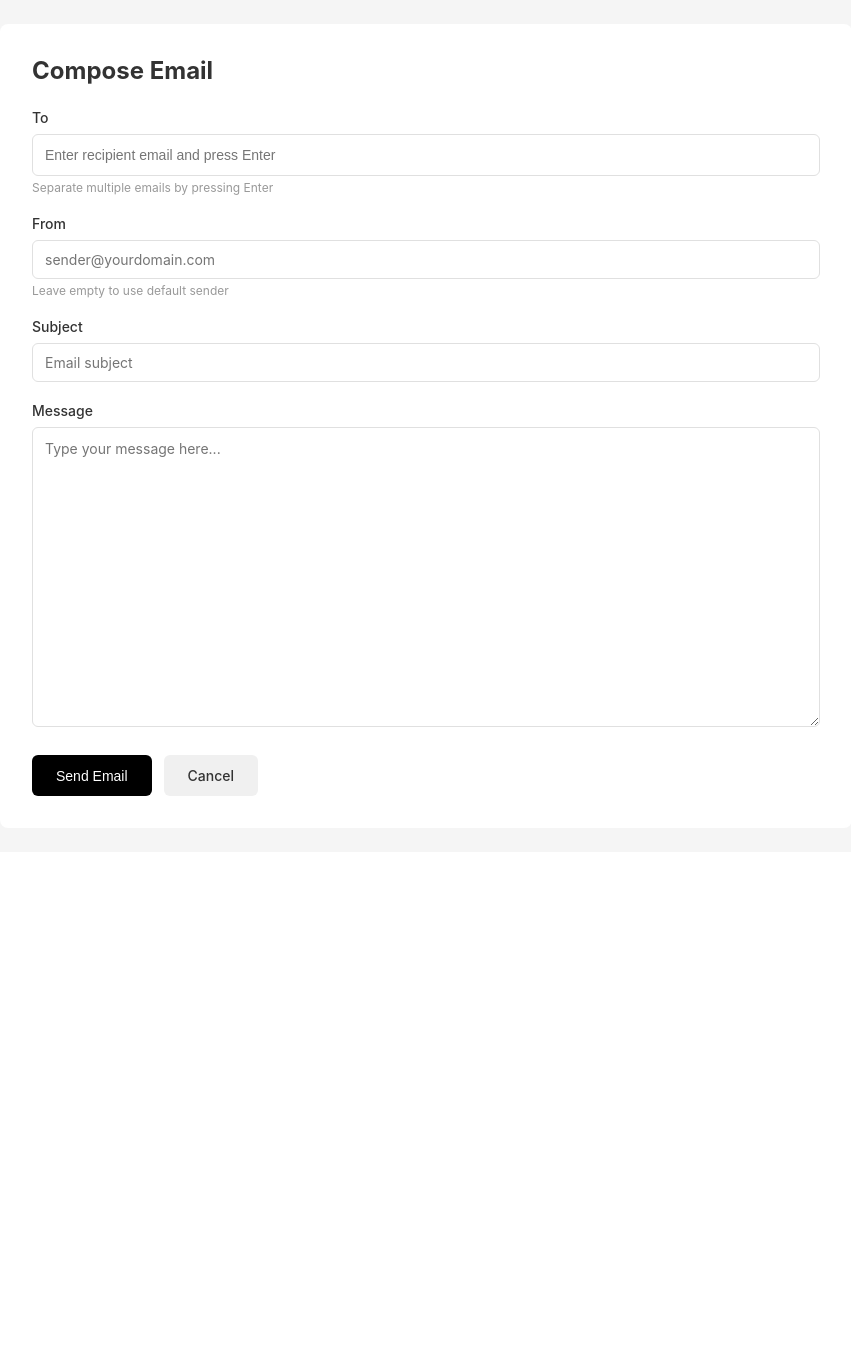
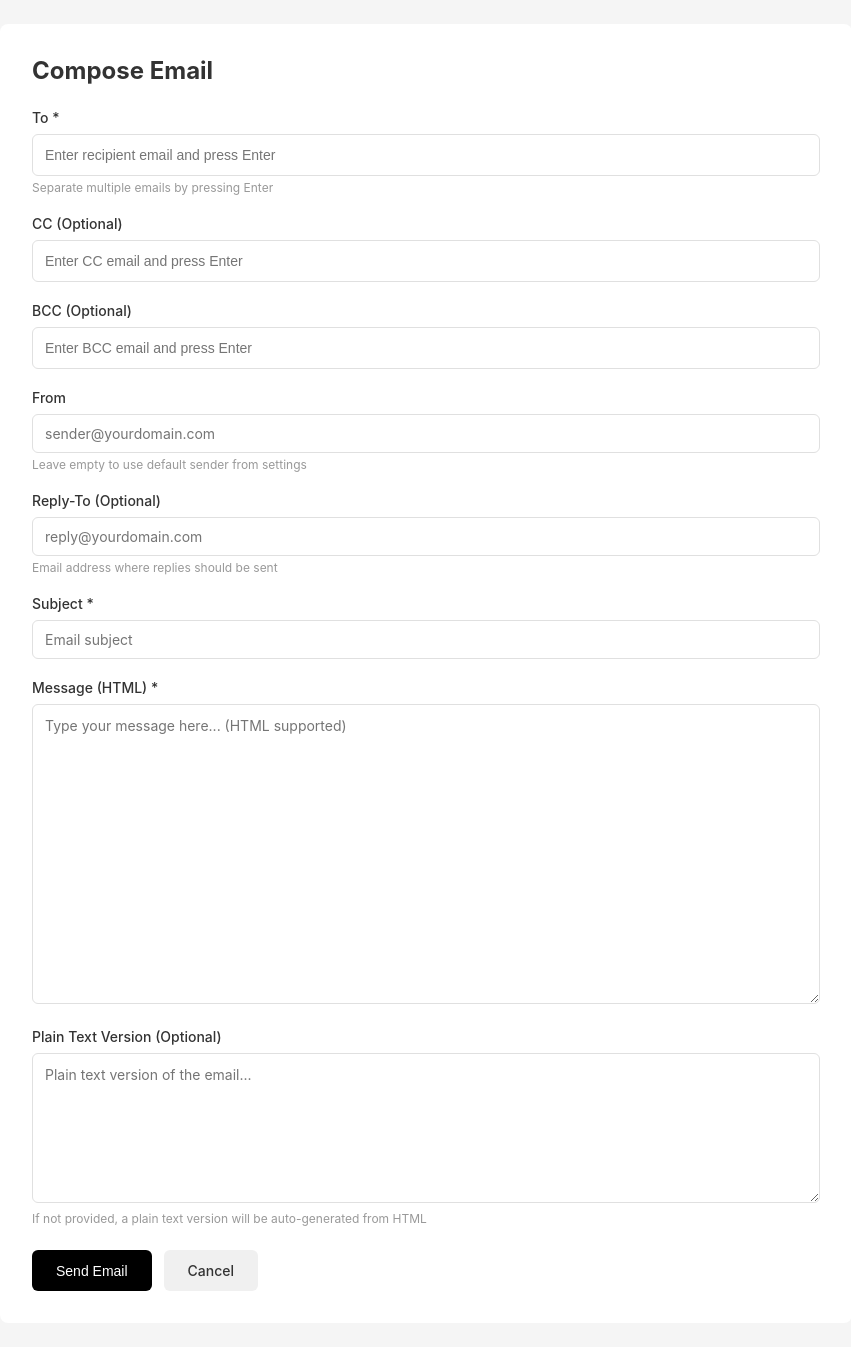
Before and after one commit to ProjexaAI/Email-Client, a FastAPI app: page /compose in a window 1280 px wide. Shown: the part 66-1413 px from the top of the page, without its empty margins (214-1065 px from the left). Before the commit the page ends 862 px from the top, so only its background shows below. Run offline with FastAPI, Linux system fonts and the light colour scheme; the visitor is signed in with stand-in values (Sample User, id 1).

Commit message:
Add email configuration options and enhance email handling features
- Introduced 'send_from_email' setting in app settings
- Updated email sending functionality to support CC, BCC, and reply-to fields
- Enhanced email composition form with CC, BCC, and reply-to inputs
- Improved email viewing logic to handle HTML and plain text content
- Updated settings page to include 'send_from_email' input

```diff
--- a/auth.py
+++ b/auth.py
@@ -68,6 +68,7 @@ def get_settings():
         settings = {
             "type": "app_settings",
             "resend_api_key": "",
+            "send_from_email": "onboarding@resend.dev",
             "r2_account_id": "",
             "r2_access_key_id": "",
             "r2_secret_access_key": "",
--- a/main.py
+++ b/main.py
@@ -195,6 +195,7 @@ async def settings_page(request: Request, message: Optional[str] = None):
 async def update_api_settings(
     request: Request,
     resend_api_key: str = Form(...),
+    send_from_email: str = Form("onboarding@resend.dev"),
     r2_account_id: str = Form(""),
     r2_access_key_id: str = Form(""),
     r2_secret_access_key: str = Form(""),
@@ -205,6 +206,7 @@ async def update_api_settings(
 
     settings_data = {
         "resend_api_key": resend_api_key,
+        "send_from_email": send_from_email,
         "r2_account_id": r2_account_id,
         "r2_access_key_id": r2_access_key_id,
         "r2_secret_access_key": r2_secret_access_key,
@@ -260,46 +262,60 @@ async def receive_email(request: Request):
             return {"status": "ignored"}
 
         email_data = payload["data"]
+        email_id = email_data.get("email_id")
+
+        # Fetch the full email content from Resend API
+        try:
+            full_email = resend_service.get_email(email_id)
+        except Exception as e:
+            print(f"Error fetching full email content: {e}")
+            # Continue with webhook data if API fetch fails
+            full_email = email_data
 
         # Process attachments and upload to R2
         attachments = []
-        if email_data.get("attachments"):
-            for attachment in email_data["attachments"]:
+        if full_email.get("attachments"):
+            for attachment in full_email["attachments"]:
                 try:
                     attachments.append({
-                        "id": attachment["id"],
-                        "filename": attachment["filename"],
-                        "content_type": attachment["content_type"],
+                        "id": attachment.get("id"),
+                        "filename": attachment.get("filename"),
+                        "content_type": attachment.get("content_type"),
                         "content_disposition": attachment.get("content_disposition"),
                         "content_id": attachment.get("content_id"),
                     })
                 except Exception as e:
                     print(f"Error processing attachment: {e}")
 
-        # Store email in MongoDB
+        # Store email in MongoDB with full content
         email_doc = {
-            "email_id": email_data["email_id"],
-            "created_at": datetime.fromisoformat(email_data["created_at"].replace("Z", "+00:00")),
-            "from": email_data["from"],
-            "to": email_data["to"],
-            "cc": email_data.get("cc", []),
-            "bcc": email_data.get("bcc", []),
-            "subject": email_data["subject"],
-            "message_id": email_data.get("message_id"),
+            "email_id": email_id,
+            "created_at": datetime.fromisoformat(full_email.get("created_at", email_data.get("created_at")).replace("Z", "+00:00")),
+            "from": full_email.get("from", email_data.get("from")),
+            "to": full_email.get("to", email_data.get("to")),
+            "cc": full_email.get("cc", []),
+            "bcc": full_email.get("bcc", []),
+            "reply_to": full_email.get("reply_to", []),
+            "subject": full_email.get("subject", email_data.get("subject")),
+            "html": full_email.get("html", ""),
+            "text": full_email.get("text", ""),
+            "message_id": full_email.get("message_id"),
+            "headers": full_email.get("headers", {}),
             "attachments": attachments,
             "is_read": False,
             "is_replied": False,
-            "received_at": datetime.now()
+            "received_at": datetime.now(),
+            "reply_history": []  # Track all replies sent to this email
         }
 
         # Insert or update email
         emails_collection.update_one(
-            {"email_id": email_data["email_id"]},
+            {"email_id": email_id},
             {"$set": email_doc},
             upsert=True
         )
 
-        return {"status": "success", "email_id": email_data["email_id"]}
+        return {"status": "success", "email_id": email_id}
 
     except Exception as e:
         print(f"Error processing webhook: {e}")
@@ -346,17 +362,50 @@ async def reply_to_email(
         else:
             sender_email = from_email
 
-        # Send reply using Resend
+        # Get configured send from email
+        settings = get_settings()
+        configured_from_email = settings.get("send_from_email", "onboarding@resend.dev")
+
+        # Get message_id for threading
+        message_id = email.get("message_id")
+        if not message_id:
+            raise Exception("Original email has no message_id for threading")
+
+        # Get previous references from email headers or reply history
+        references = []
+        if email.get("headers") and email["headers"].get("References"):
+            # Parse existing references
+            references = email["headers"]["References"].split()
+
+        # Get previous reply message IDs from reply history
+        if email.get("reply_history"):
+            for reply in email["reply_history"]:
+                if reply.get("message_id"):
+                    references.append(reply["message_id"])
+
+        # Send reply using Resend with proper threading
         result = resend_service.reply_to_email(
             original_from=sender_email,
             subject=email["subject"],
-            html=f"<p>{reply_content}</p>"
+            html=f"<p>{reply_content}</p>",
+            message_id=message_id,
+            from_email=configured_from_email,
+            references=references if references else None
         )
 
-        # Mark email as replied
+        # Update email with reply information
+        reply_info = {
+            "replied_at": datetime.now(),
+            "replied_by": user["username"],
+            "message_id": result.get("id")
+        }
+
         emails_collection.update_one(
             {"email_id": email_id},
-            {"$set": {"is_replied": True}}
+            {
+                "$set": {"is_replied": True},
+                "$push": {"reply_history": reply_info}
+            }
         )
 
         return JSONResponse({"status": "success", "message": "Reply sent successfully"})
@@ -481,12 +530,14 @@ async def search_emails(
 @app.post("/api/email/compose")
 async def compose_email(
     request: Request,
-    to_emails: List[str] = Form(...),
+    to_emails: str = Form(...),  # Changed to string to handle JSON array
     subject: str = Form(...),
     html_content: str = Form(...),
-    cc: Optional[List[str]] = Form(None),
-    bcc: Optional[List[str]] = Form(None),
-    from_email: Optional[str] = Form(None)
+    cc: Optional[str] = Form(None),
+    bcc: Optional[str] = Form(None),
+    from_email: Optional[str] = Form(None),
+    text_content: Optional[str] = Form(None),
+    reply_to: Optional[str] = Form(None)
 ):
     """
     Compose and send a new email to specified recipients
@@ -494,15 +545,55 @@ async def compose_email(
     user = require_auth(request)
 
     try:
-        # Use configured from email or default
-        sender_email = from_email if from_email else "onboarding@resend.dev"
+        # Parse email addresses (can be comma-separated or JSON array)
+        import json
+
+        # Parse to_emails
+        try:
+            to_list = json.loads(to_emails)
+        except:
+            to_list = [email.strip() for email in to_emails.split(",")]
+
+        # Parse cc if provided
+        cc_list = None
+        if cc:
+            try:
+                cc_list = json.loads(cc)
+            except:
+                cc_list = [email.strip() for email in cc.split(",")]
+
+        # Parse bcc if provided
+        bcc_list = None
+        if bcc:
+            try:
+                bcc_list = json.loads(bcc)
+            except:
+                bcc_list = [email.strip() for email in bcc.split(",")]
+
+        # Parse reply_to if provided
+        reply_to_address = None
+        if reply_to:
+            try:
+                reply_to_list = json.loads(reply_to)
+                reply_to_address = reply_to_list[0] if reply_to_list else None
+            except:
+                reply_to_address = reply_to.strip()
+
+        # Get configured send from email if not provided
+        if not from_email:
+            settings = get_settings()
+            from_email = settings.get("send_from_email", "onboarding@resend.dev")
 
         # Send email using Resend
         result = resend_service.send_email(
-            to=to_emails,
+            to=to_list,
             subject=subject,
             html=html_content,
-            from_email=sender_email
+            text=text_content,
+            from_email=from_email,
+            cc=cc_list,
+            bcc=bcc_list,
+            reply_to=reply_to_address
         )
 
         return JSONResponse({
--- a/templates/compose.html
+++ b/templates/compose.html
@@ -239,7 +239,7 @@
 
             <form id="composeForm" onsubmit="sendEmail(event)">
                 <div class="form-group">
-                    <label class="form-label" for="to">To</label>
+                    <label class="form-label" for="to">To *</label>
                     <div class="tag-input-container" id="toContainer">
                         <input type="text"
                                class="tag-input"
@@ -252,6 +252,30 @@
                 </div>
 
                 <div class="form-group">
+                    <label class="form-label" for="cc">CC (Optional)</label>
+                    <div class="tag-input-container" id="ccContainer">
+                        <input type="text"
+                               class="tag-input"
+                               id="ccInput"
+                               placeholder="Enter CC email and press Enter"
+                               onkeydown="handleEmailInput(event, 'cc')">
+                    </div>
+                    <input type="hidden" id="ccEmails" name="cc">
+                </div>
+
+                <div class="form-group">
+                    <label class="form-label" for="bcc">BCC (Optional)</label>
+                    <div class="tag-input-container" id="bccContainer">
+                        <input type="text"
+                               class="tag-input"
+                               id="bccInput"
+                               placeholder="Enter BCC email and press Enter"
+                               onkeydown="handleEmailInput(event, 'bcc')">
+                    </div>
+                    <input type="hidden" id="bccEmails" name="bcc">
+                </div>
+
+                <div class="form-group">
                     <label class="form-label" for="from">From</label>
                     <input type="email"
                            class="form-input"
@@ -259,11 +283,21 @@
                            name="from_email"
                            placeholder="sender@yourdomain.com"
                            value="">
-                    <div class="form-help">Leave empty to use default sender</div>
+                    <div class="form-help">Leave empty to use default sender from settings</div>
                 </div>
 
                 <div class="form-group">
-                    <label class="form-label" for="subject">Subject</label>
+                    <label class="form-label" for="replyTo">Reply-To (Optional)</label>
+                    <input type="email"
+                           class="form-input"
+                           id="replyTo"
+                           name="reply_to"
+                           placeholder="reply@yourdomain.com">
+                    <div class="form-help">Email address where replies should be sent</div>
+                </div>
+
+                <div class="form-group">
+                    <label class="form-label" for="subject">Subject *</label>
                     <input type="text"
                            class="form-input"
                            id="subject"
@@ -273,12 +307,22 @@
                 </div>
 
                 <div class="form-group">
-                    <label class="form-label" for="content">Message</label>
+                    <label class="form-label" for="content">Message (HTML) *</label>
                     <textarea class="form-textarea"
                               id="content"
                               name="html_content"
-                              placeholder="Type your message here..."
+                              placeholder="Type your message here... (HTML supported)"
                               required></textarea>
+                </div>
+
+                <div class="form-group">
+                    <label class="form-label" for="textContent">Plain Text Version (Optional)</label>
+                    <textarea class="form-textarea"
+                              id="textContent"
+                              name="text_content"
+                              placeholder="Plain text version of the email..."
+                              style="min-height: 150px;"></textarea>
+                    <div class="form-help">If not provided, a plain text version will be auto-generated from HTML</div>
                 </div>
 
                 <div class="btn-group">
@@ -295,6 +339,8 @@
 
     <script>
         const toEmails = [];
+        const ccEmails = [];
+        const bccEmails = [];
 
         function handleEmailInput(event, type) {
             if (event.key === 'Enter' || event.key === ',') {
@@ -317,46 +363,55 @@
         }
 
         function addEmailTag(email, type) {
-            if (toEmails.includes(email)) {
+            const emailArray = type === 'to' ? toEmails : type === 'cc' ? ccEmails : bccEmails;
+
+            if (emailArray.includes(email)) {
                 return;
             }
 
-            toEmails.push(email);
-            updateEmailTags();
-            updateHiddenInput();
+            emailArray.push(email);
+            updateEmailTags(type);
+            updateHiddenInput(type);
         }
 
-        function removeEmailTag(email) {
-            const index = toEmails.indexOf(email);
+        function removeEmailTag(email, type) {
+            const emailArray = type === 'to' ? toEmails : type === 'cc' ? ccEmails : bccEmails;
+            const index = emailArray.indexOf(email);
             if (index > -1) {
-                toEmails.splice(index, 1);
-                updateEmailTags();
-                updateHiddenInput();
+                emailArray.splice(index, 1);
+                updateEmailTags(type);
+                updateHiddenInput(type);
             }
         }
 
-        function updateEmailTags() {
-            const container = document.getElementById('toContainer');
-            const input = document.getElementById('toInput');
+        function updateEmailTags(type) {
+            const emailArray = type === 'to' ? toEmails : type === 'cc' ? ccEmails : bccEmails;
+            const containerId = type === 'to' ? 'toContainer' : type === 'cc' ? 'ccContainer' : 'bccContainer';
+            const inputId = type === 'to' ? 'toInput' : type === 'cc' ? 'ccInput' : 'bccInput';
+
+            const container = document.getElementById(containerId);
+            const input = document.getElementById(inputId);
 
             // Clear existing tags
             const existingTags = container.querySelectorAll('.email-tag');
             existingTags.forEach(tag => tag.remove());
 
             // Add new tags
-            toEmails.forEach(email => {
+            emailArray.forEach(email => {
                 const tag = document.createElement('div');
                 tag.className = 'email-tag';
                 tag.innerHTML = `
                     ${email}
-                    <button type="button" onclick="removeEmailTag('${email}')">&times;</button>
+                    <button type="button" onclick="removeEmailTag('${email}', '${type}')">&times;</button>
                 `;
                 container.insertBefore(tag, input);
             });
         }
 
-        function updateHiddenInput() {
-            document.getElementById('toEmails').value = JSON.stringify(toEmails);
+        function updateHiddenInput(type) {
+            const emailArray = type === 'to' ? toEmails : type === 'cc' ? ccEmails : bccEmails;
+            const hiddenId = type === 'to' ? 'toEmails' : type === 'cc' ? 'ccEmails' : 'bccEmails';
+            document.getElementById(hiddenId).value = JSON.stringify(emailArray);
         }
 
         async function sendEmail(event) {
@@ -374,18 +429,34 @@
             try {
                 const formData = new FormData();
 
-                // Add all to emails
-                toEmails.forEach(email => {
-                    formData.append('to_emails', email);
-                });
+                // Add recipients as JSON
+                formData.append('to_emails', JSON.stringify(toEmails));
+
+                if (ccEmails.length > 0) {
+                    formData.append('cc', JSON.stringify(ccEmails));
+                }
+
+                if (bccEmails.length > 0) {
+                    formData.append('bcc', JSON.stringify(bccEmails));
+                }
 
                 const from = document.getElementById('from').value;
                 if (from) {
                     formData.append('from_email', from);
                 }
 
+                const replyTo = document.getElementById('replyTo').value;
+                if (replyTo) {
+                    formData.append('reply_to', replyTo);
+                }
+
                 formData.append('subject', document.getElementById('subject').value);
                 formData.append('html_content', document.getElementById('content').value);
+
+                const textContent = document.getElementById('textContent').value;
+                if (textContent) {
+                    formData.append('text_content', textContent);
+                }
 
                 const response = await fetch('/api/email/compose', {
                     method: 'POST',
```
Also changed, not shown: email_service.py (+41 -4 lines), templates/email_view.html (+25 -9 lines), templates/settings.html (+7 -1 lines).
